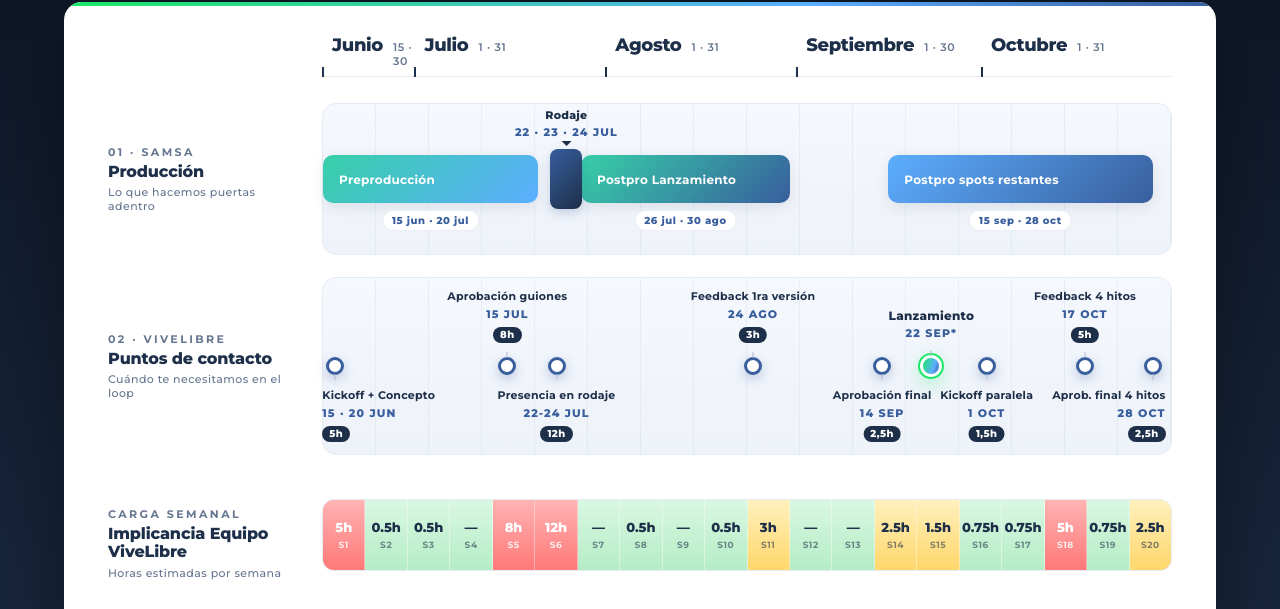
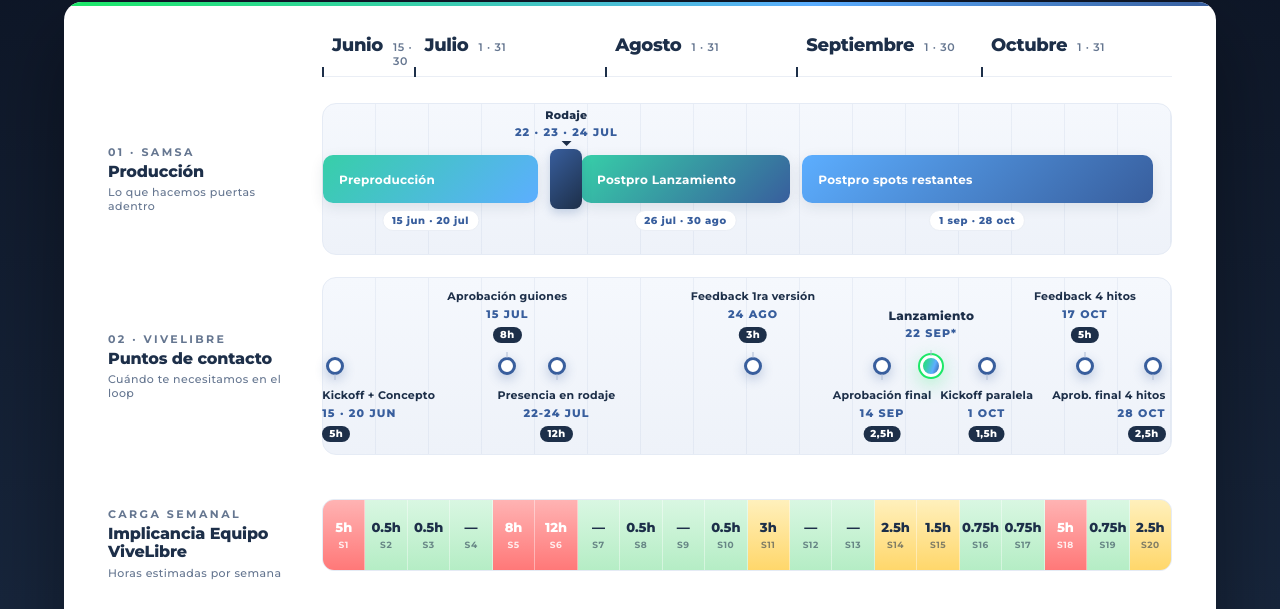
Before and after one commit to Samsa-creative/ViveWatch-Roadmap, a plain HTML site: page index.html in a window 1280 px wide. Shown: the part 191-800 px from the top of the page. Drawn offline with Linux system fonts and the light colour scheme.

Commit message:
Postpro spots restantes arranca 1 sep

```diff
--- a/index.html
+++ b/index.html
@@ -1386,13 +1386,13 @@ const items = {
       id: 'post2',
       kind: 'bar',
       cls: 'bar--prod-post2',
-      start: 92, end: 135, // 15 sep → 28 oct
+      start: 78, end: 135, // 1 sep → 28 oct
       label: 'Postpro spots restantes',
-      dates: '15 sep · 28 oct',
+      dates: '1 sep · 28 oct',
       modal: {
         eyebrow: 'SAMSA · POSTPRODUCCIÓN PARALELA',
         title: 'Postpro spots restantes · 4 hitos en simultáneo',
-        date: '15 de septiembre · 28 de octubre',
+        date: '1 de septiembre · 28 de octubre',
         what: 'Continuidad, Navidad, Día del Padre y Día de la Madre. Disponemos un equipo dedicado que trabaja los 4 spots en paralelo en vez de cronológicamente. Esto comprime la ventana de feedback de ViveLibre a un solo bloque de 5 semanas, en vez de extenderla 8-10 semanas con un modelo secuencial.',
         deliver: [
           'Spot Continuidad · master + adaptaciones',
```
